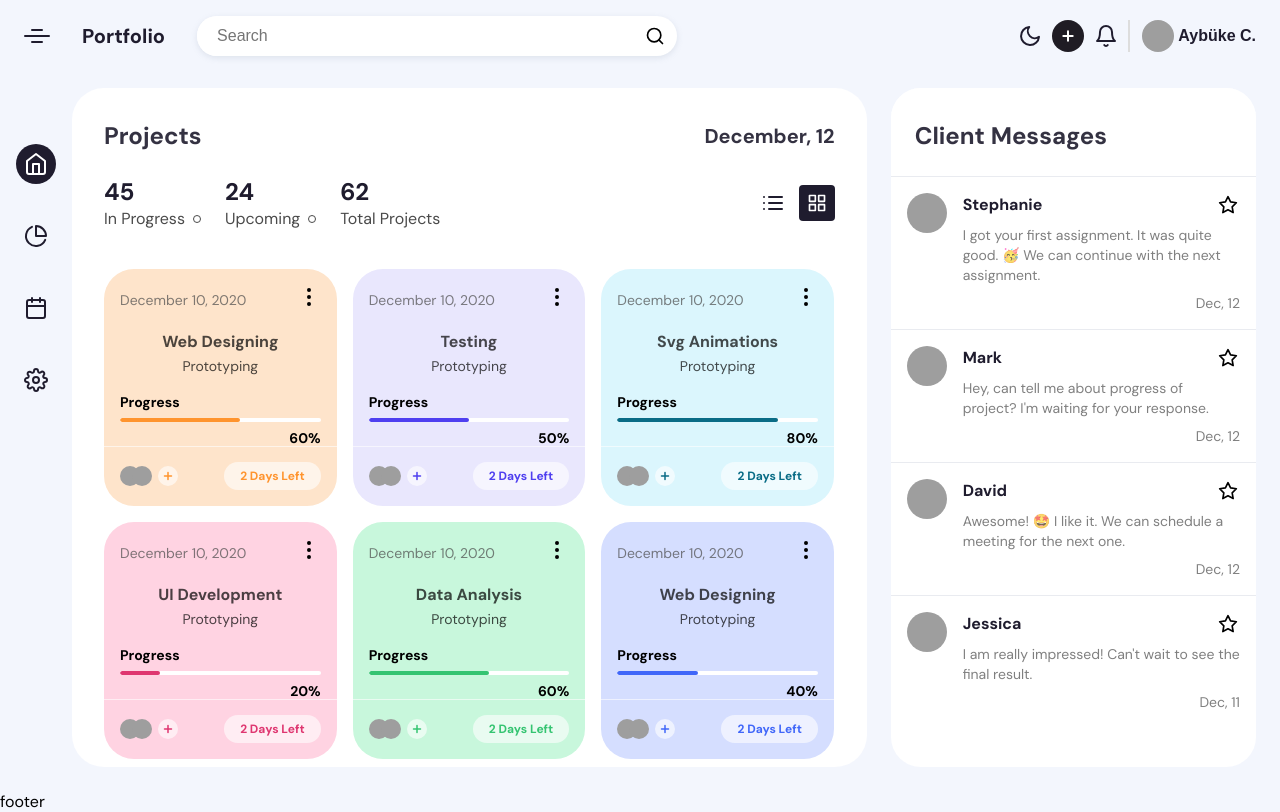
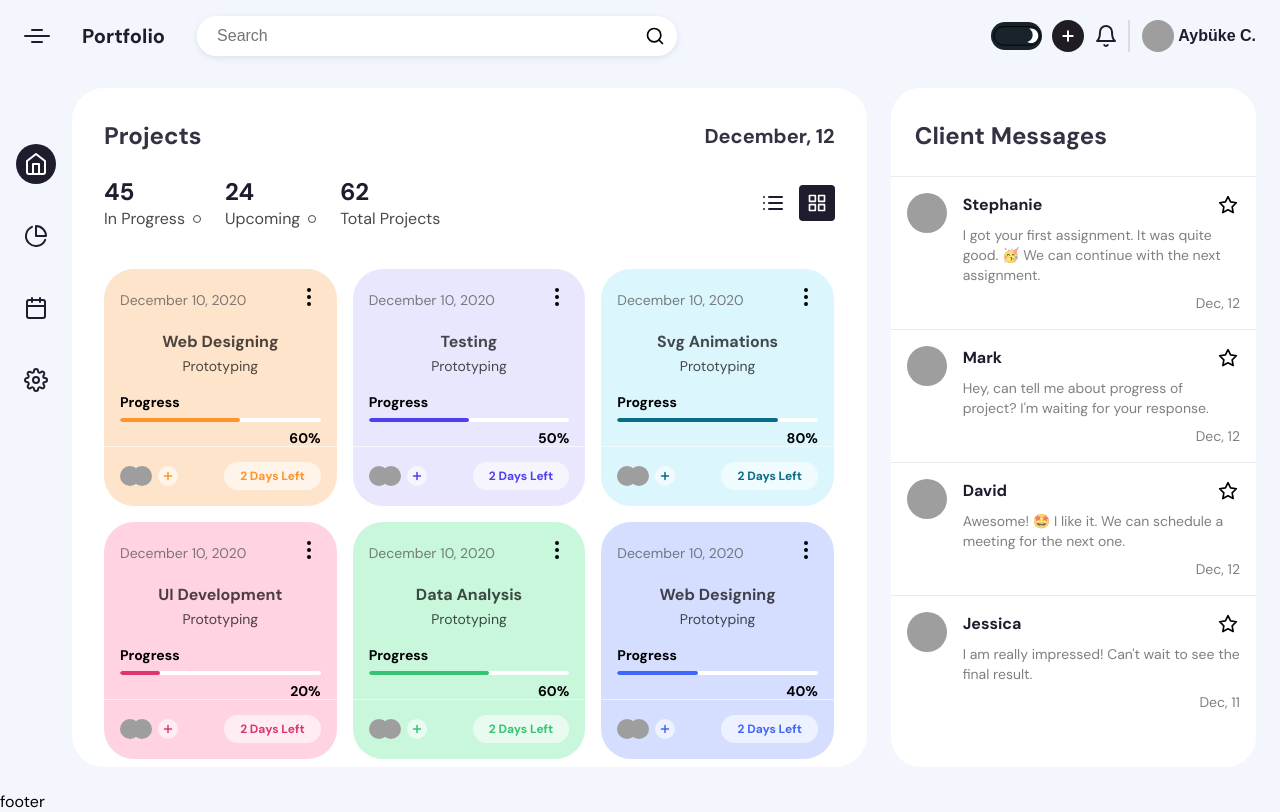
Before and after one commit to Heroage-boos/my-nuxt3-app, a Nuxt app: page / in a window 1280 px wide. Built offline with nearby package versions, Linux system fonts and the light colour scheme; grey boxes are pictures that could not be loaded.

Commit message:
替换layoutheader中switch换肤色--待添加功能

```diff
--- /dev/null
+++ b/assets/style/theme.min.css
@@ -0,0 +1 @@
+body{background-color:#f0f0f0}h1{color:#0070f3}
--- a/components/layoutHeader.vue
+++ b/components/layoutHeader.vue
@@ -15,17 +15,11 @@
             </div>
         </div>
         <div class="app-header-right">
-            <button class="mode-switch" title="Switch Theme">
-                <svg class="moon" fill="none" stroke="currentColor" stroke-linecap="round" stroke-linejoin="round"
-                    stroke-width="2" width="24" height="24" viewBox="0 0 24 24">
-                    <defs></defs>
-                    <path d="M21 12.79A9 9 0 1111.21 3 7 7 0 0021 12.79z"></path>
-                </svg>
-            </button>
+            <themeSwitch />
             <button class="add-btn" title="Add New Project">
-                <svg class="btn-icon feather feather-plus" xmlns="http://www.w3.org/2000/svg" width="16" height="16" viewBox="0 0 24 24"
-                    fill="none" stroke="currentColor" stroke-width="3" stroke-linecap="round" stroke-linejoin="round"
-                   >
+                <svg class="btn-icon feather feather-plus" xmlns="http://www.w3.org/2000/svg" width="16" height="16"
+                    viewBox="0 0 24 24" fill="none" stroke="currentColor" stroke-width="3" stroke-linecap="round"
+                    stroke-linejoin="round">
                     <line x1="12" y1="5" x2="12" y2="19" />
                     <line x1="5" y1="12" x2="19" y2="12" />
                 </svg>
@@ -55,4 +49,9 @@
 </template>
 
 <script setup lang="ts">
+
+function handleTabBackground() {
+    const nuxt = document.body;
+    nuxt.style.backgroundColor = "darkgray";
+}
 </script>
--- /dev/null
+++ b/components/themeSwitch.vue
@@ -0,0 +1,156 @@
+<template>
+    <div class="switch_box box_3">
+        <div class="toggle_switch">
+            <input type="checkbox" class="switch_3">
+            <svg class="checkbox" xmlns="http://www.w3.org/2000/svg" style="isolation:isolate" viewBox="0 0 168 80">
+                <path class="outer-ring"
+                    d="M41.534 9h88.932c17.51 0 31.724 13.658 31.724 30.482 0 16.823-14.215 30.48-31.724 30.48H41.534c-17.51 0-31.724-13.657-31.724-30.48C9.81 22.658 24.025 9 41.534 9z"
+                    fill="none" stroke="currentColor" stroke-width="3" stroke-linecap="square" stroke-miterlimit="3" />
+                <path class="is_checked"
+                    d="M17 39.482c0-12.694 10.306-23 23-23s23 10.306 23 23-10.306 23-23 23-23-10.306-23-23z" />
+                <path class="is_unchecked"
+                    d="M132.77 22.348c7.705 10.695 5.286 25.617-5.417 33.327-2.567 1.85-5.38 3.116-8.288 3.812 7.977 5.03 18.54 5.024 26.668-.83 10.695-7.706 13.122-22.634 5.418-33.33-5.855-8.127-15.88-11.474-25.04-9.23 2.538 1.582 4.806 3.676 6.66 6.25z" />
+            </svg>
+        </div>
+    </div>
+</template>
+
+
+<script setup lang="ts"></script>
+
+<style lang="scss" scoped>
+.switch_box {
+    display: -webkit-box;
+    display: -ms-flexbox;
+    display: flex;
+    max-width: 51px;
+    min-width: 51px;
+    height: 28px;
+    -webkit-box-pack: center;
+    -ms-flex-pack: center;
+    justify-content: center;
+    -webkit-box-align: center;
+    -ms-flex-align: center;
+    align-items: center;
+    -webkit-box-flex: 1;
+    -ms-flex: 1;
+    flex: 1;
+    border-radius: 14px;
+}
+
+
+
+/* Switch 3 Specific Style Start */
+.box_3 {
+    background: #19232b;
+}
+
+.toggle_switch {
+    width: 100px;
+    height: 38px;
+    position: relative;
+}
+
+input[type="checkbox"].switch_3 {
+    -webkit-appearance: none;
+    -moz-appearance: none;
+    appearance: none;
+    position: absolute;
+    top: 0;
+    right: 0;
+    bottom: 0;
+    left: 0;
+    // width: 100%;
+    // height: 100%;
+    cursor: pointer;
+    outline: 0;
+    z-index: 1;
+}
+
+svg.checkbox .outer-ring {
+    stroke-dasharray: 375;
+    stroke-dashoffset: 375;
+    -webkit-animation: resetRing .35s ease-in-out forwards;
+    animation: resetRing .35s ease-in-out forwards;
+}
+
+input[type="checkbox"].switch_3:checked+svg.checkbox .outer-ring {
+    -webkit-animation: animateRing .35s ease-in-out forwards;
+    animation: animateRing .35s ease-in-out forwards;
+}
+
+input[type="checkbox"].switch_3:checked+svg.checkbox .is_checked {
+    opacity: 1;
+    -webkit-transform: translateX(0) rotate(0deg);
+    transform: translateX(0) rotate(0deg);
+}
+
+input[type="checkbox"].switch_3:checked+svg.checkbox .is_unchecked {
+    opacity: 0;
+    -webkit-transform: translateX(-200%) rotate(180deg);
+    transform: translateX(-200%) rotate(180deg);
+}
+
+
+svg.checkbox {
+    position: absolute;
+    top: 0;
+    right: 0;
+    bottom: 0;
+    left: 0;
+    width: 100%;
+    height: 100%;
+}
+
+svg.checkbox .is_checked {
+    opacity: 0;
+    fill: yellow;
+    -webkit-transform-origin: 50% 50%;
+    transform-origin: 50% 50%;
+    -webkit-transform: translateX(200%) rotate(45deg);
+    transform: translateX(200%) rotate(45deg);
+    -webkit-transition: all .35s;
+    transition: all .35s;
+}
+
+svg.checkbox .is_unchecked {
+    opacity: 1;
+    fill: #fff;
+    -webkit-transform-origin: 50% 50%;
+    transform-origin: 50% 50%;
+    -webkit-transform: translateX(0) rotate(0deg);
+    transform: translateX(0) rotate(0deg);
+    -webkit-transition: all .35s;
+    transition: all .35s;
+}
+
+@-webkit-keyframes animateRing {
+    to {
+        stroke-dashoffset: 0;
+        // stroke: #b0aa28;
+    }
+}
+
+@keyframes animateRing {
+    to {
+        stroke-dashoffset: 0;
+        // stroke: #b0aa28;
+    }
+}
+
+@-webkit-keyframes resetRing {
+    to {
+        stroke-dashoffset: 0;
+        stroke: --button-bg;
+    }
+}
+
+@keyframes resetRing {
+    to {
+        stroke-dashoffset: 0;
+        stroke: --button-bg;
+    }
+}
+
+/* Switch 3 Specific Style End */
+</style>
```
Also changed, not shown: assets/style/theme.css (added, +7 -0 lines), assets/style/theme.scss (added, +16 -0 lines).
